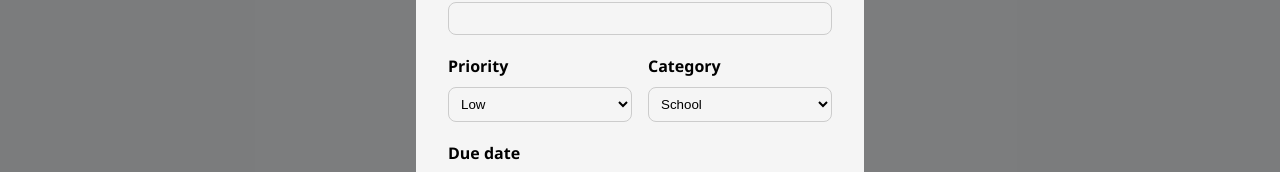
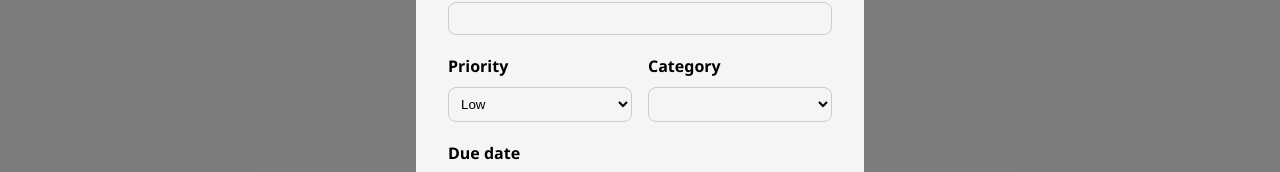
Before and after one commit to emapepic/to-do-list, a React app: page / in a window 1280 px wide. Both pictures are taken after typing "Sample" into the empty fields and a click on the button "Add task". Shown: the part 302-474 px from the top of the page. Built offline with nearby package versions, Linux system fonts and the light colour scheme; the HTML template or start-up script is replaced by a standard one.

Commit message:
added categories in add task modal

```diff
--- a/src/App.jsx
+++ b/src/App.jsx
@@ -26,6 +26,11 @@ function App() {
   });
   const [searchingTasks, setSearchingTasks] = useState('');
   const [showCategoryModal, setShowCategoryModal] = useState(false);
+
+  const [categories, setCategories] = useState(() => {
+    const savedCategories = localStorage.getItem("categories");
+    return savedCategories ? JSON.parse(savedCategories) : [];
+  });
 
   // niz task se cuva u localStorage kad dodje do njegove promjene
   useEffect(() => {
@@ -163,10 +168,13 @@ function App() {
             addTask={addTask}
             onClose={() => setShowInputFields(false)}
             errorMsg={errorMsg}
+            categories={categories}
           />
         }
         {showCategoryModal &&
           (<TaskCategories
+            categories={categories}
+            setCategories={setCategories}
             onClose={() => setShowCategoryModal(false)}
             // setIsOpen={setShowCategoryModal}
             />)
--- a/src/components/InputFields.jsx
+++ b/src/components/InputFields.jsx
@@ -1,4 +1,12 @@
-export default function InputFields({inputValue, setInput, addTask, onClose, errorMsg, priority, setPriority}) {
+export default function InputFields({inputValue,
+  setInput,
+  addTask,
+  onClose,
+  errorMsg,
+  priority,
+  setPriority,
+  categories
+}) {
   return (
     <div className='modal-overlay'>
       <div className='modal new-task'>
@@ -19,8 +27,9 @@ export default function InputFields({inputValue, setInput, addTask, onClose, err
             <div className='input-container'>
               <label>Category</label>
               <select>
-                <option>School</option>
-                <option>Work</option>
+                {categories.map((category, index) =>
+                  <option key={index}>{category}</option>
+                )}
               </select>
             </div>
           </div>
--- a/src/components/TaskCategories.jsx
+++ b/src/components/TaskCategories.jsx
@@ -1,12 +1,7 @@
 import { useState, useEffect } from "react";
 // import { TaskContext, CategoryContext } from "./TaskContext";
 
-export default function TaskCategories({onClose}) {
-    const [categories, setCategories] = useState(() => {
-        const savedCategories = localStorage.getItem('categories');
-        return savedCategories ? JSON.parse(savedCategories) : [];
-    });
-
+export default function TaskCategories({categories, setCategories, onClose}) {
     const [newCategory, setNewCategory] = useState('');
     // const {setCategory, activeTaskId} = useContext(TaskContext);
     // const {activeCategory} = useContext(CategoryContext);
```
